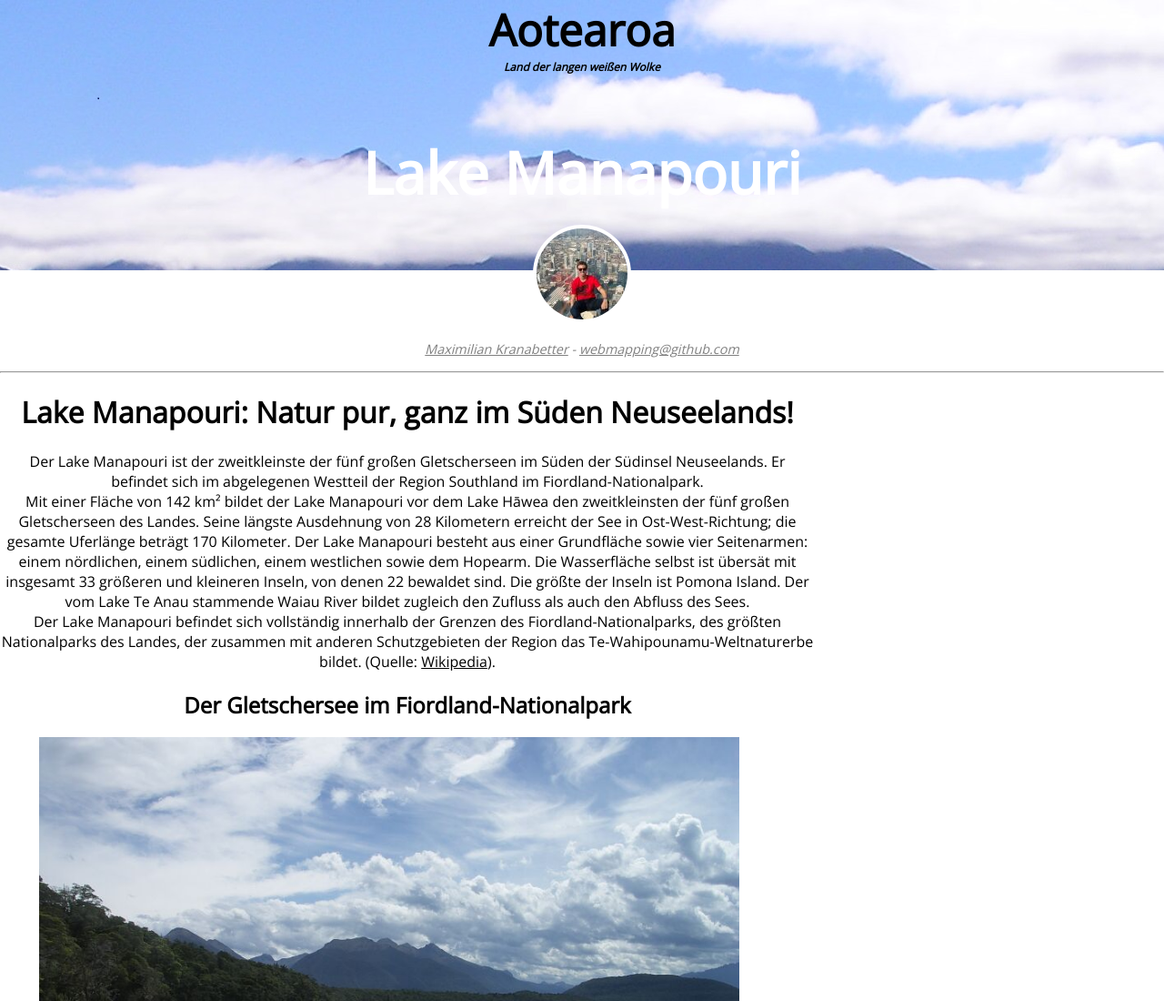
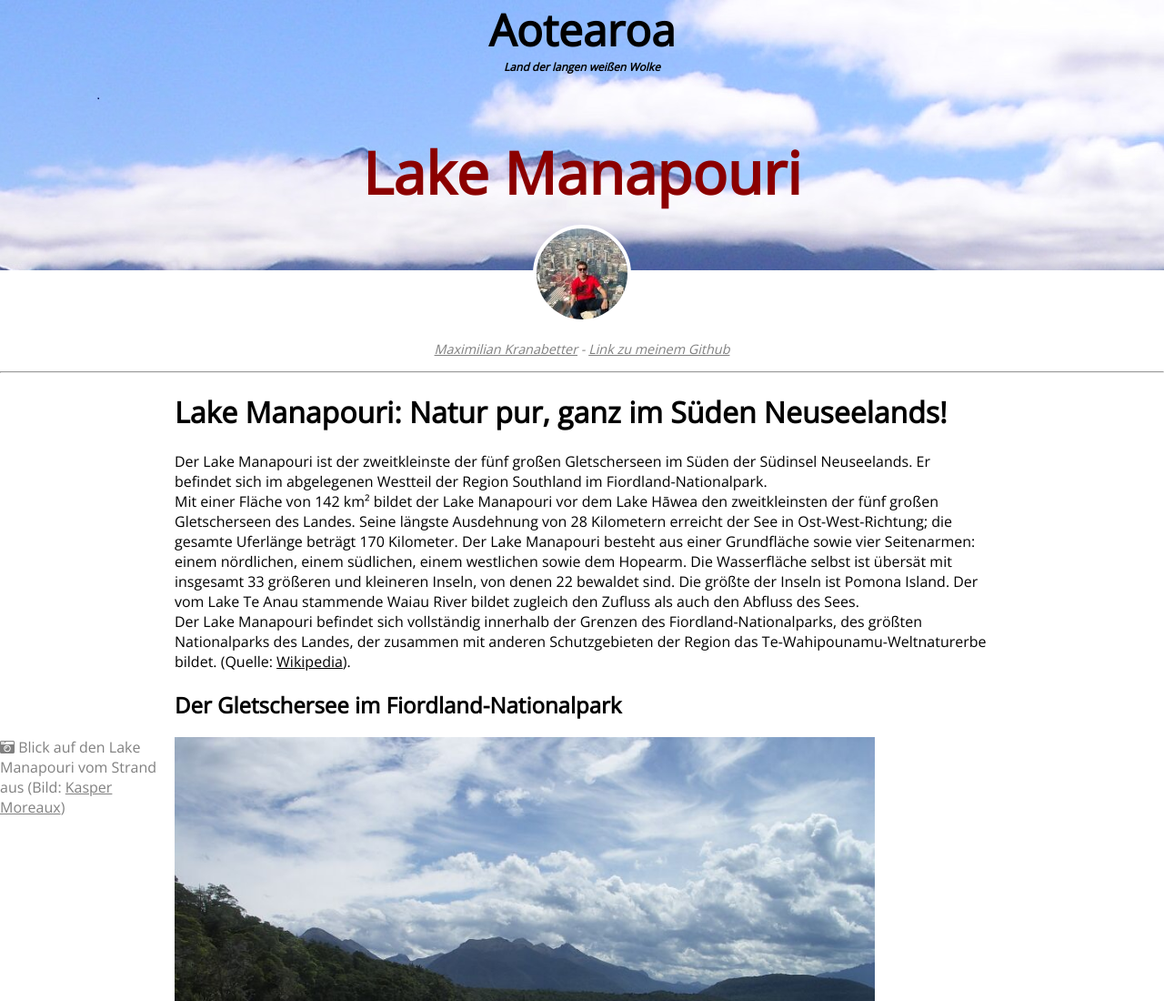
Before and after one commit to MaximilianKranabetter/s3, a plain HTML site: page index.html in a window 1280 px wide. Shown: the top 1100 px of the page at 91% size. Drawn offline with nearby package versions, Linux system fonts and the light colour scheme; a script that the page names is missing.

Commit message:
Feinschliff css und Link zu meinem Github index html

```diff
--- a/index.html
+++ b/index.html
@@ -28,7 +28,7 @@
         <img src="images/user.jpg" alt="Ihr Reiseleiter" />
         <p class="gray">
             <a href="mailto:maximilian.kranabetter@student.uibk.ac.at">Maximilian Kranabetter</a> -
-            <a href="https://github.com/MaximilianKranabetter">webmapping@github.com</a>
+            <a href="https://github.com/MaximilianKranabetter">Link zu meinem Github</a>
         </p>
     </div>
 
--- a/styles.css
+++ b/styles.css
@@ -14,7 +14,7 @@ body {
     text-align: center;
     background-color: lightskyblue;
     background-image: url('images/header.jpg');
-    margin: 0;
+
 }
 #header h2 {
     font-size: 4em;
@@ -40,13 +40,13 @@ body {
     margin-top: -50px;
 }
 .author p {
-    font-size: 90%;
+    font-size: 0.9em;
     font-style: italic;
 }
 
 .article {
-    text-align: center;
     width: 70%;
+    margin: auto;
 }
 .article figure {
     margin-left: 0;
@@ -83,7 +83,7 @@ a:link, a:visited {
     color: gray;
 }
 .white, .white a:link, .white a:visited {
-    color: white;
+    color: darkred;
 }
 
 @media only screen and (max-width: 900px) {
```
